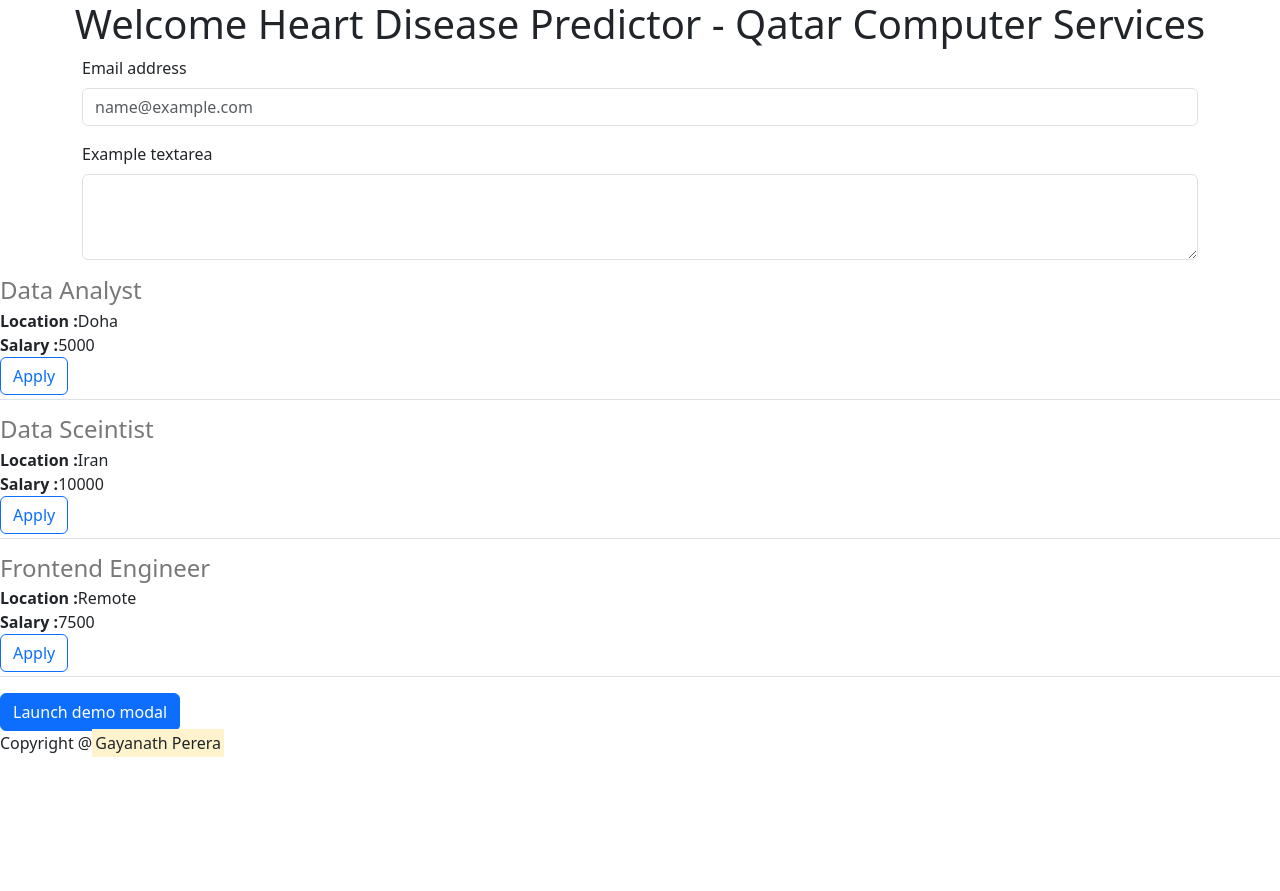
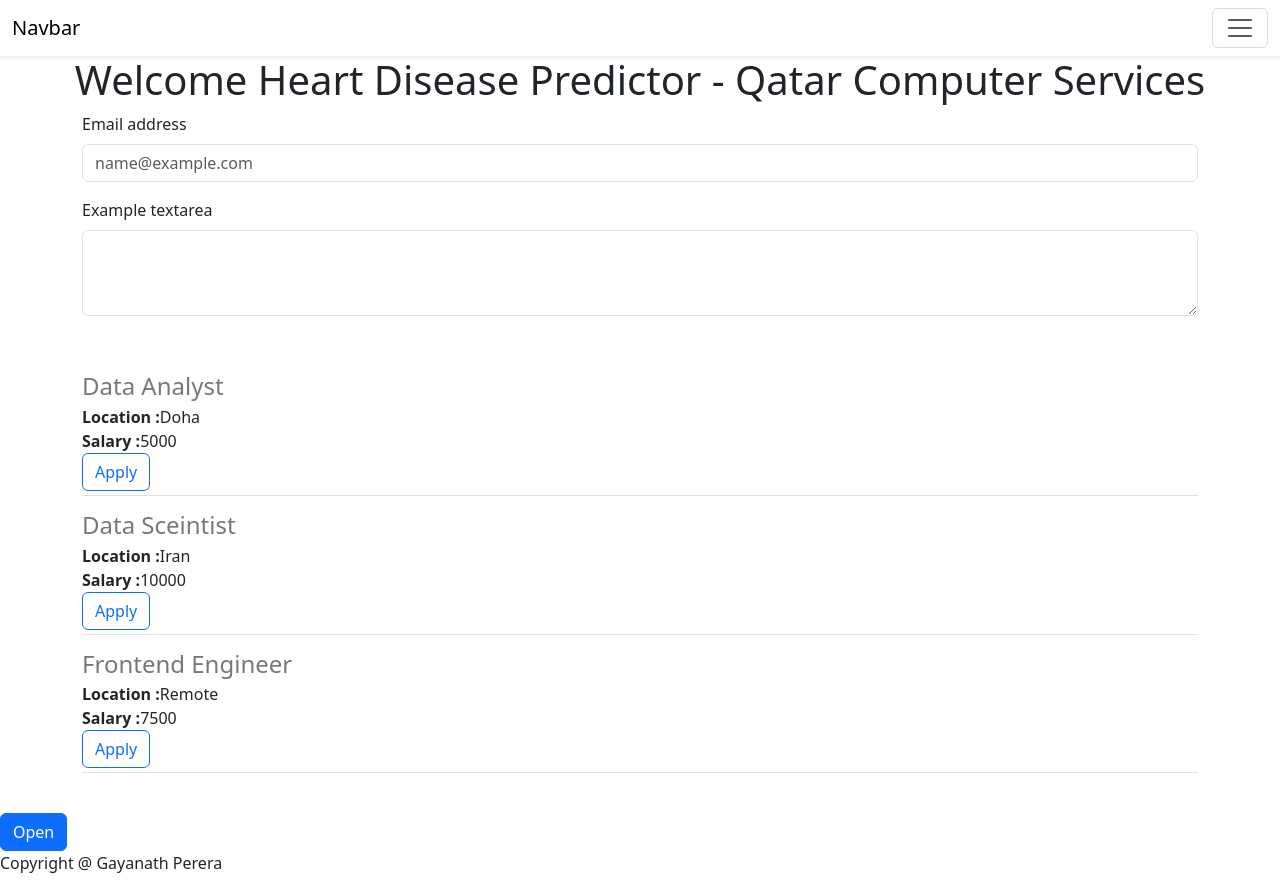
Before and after one commit to gayanath009/python-flask-01, a Flask app: page / in a window 1280 px wide. Before the commit the page ends 757 px from the top, so only its background shows below. Run offline with Flask 3, Linux system fonts and the light colour scheme.

Commit message:
home update

```diff
--- a/templates/home.html
+++ b/templates/home.html
@@ -7,11 +7,10 @@
     <link href="https://cdn.jsdelivr.net/npm/bootstrap@5.3.2/dist/css/bootstrap.min.css" rel="stylesheet" integrity="sha384-T3c6CoIi6uLrA9TneNEoa7RxnatzjcDSCmG1MXxSR1GAsXEV/Dwwykc2MPK8M2HN" crossorigin="anonymous">
   </head>
   <body>
+
+    {% include 'nav.html' %}
     <h1 class="text-center">Welcome Heart Disease Predictor - {{company_name}}</h1>
-
-
      <div class="container">
-
        <div class="mb-3">
          <label for="exampleFormControlInput1" class="form-label">Email address</label>
          <input type="email" class="form-control" id="exampleFormControlInput1" placeholder="name@example.com">
@@ -20,19 +19,25 @@
          <label for="exampleFormControlTextarea1" class="form-label">Example textarea</label>
          <textarea class="form-control" id="exampleFormControlTextarea1" rows="3"></textarea>
        </div>
+
+        <div>
+          &nbsp;
         </div>
+
        <div>
            <p>
-
              {% for job in jobs%}
                  {% include 'jobitem.html'%}
              {% endfor %}
            </p>
 
        </div>
+     </div>
+
+    <br>
     <!-- Button trigger modal -->
     <button type="button" class="btn btn-primary" data-bs-toggle="modal" data-bs-target="#exampleModal">
-      Launch demo modal
+      Open
     </button>
 
 
@@ -57,7 +62,7 @@
     </div>
 
 
-    <p>Copyright @<mark>Gayanath Perera</mark></p>
+    <p>Copyright @ Gayanath Perera </p>
 
 
 
--- /dev/null
+++ b/templates/nav.html
@@ -0,0 +1,37 @@
+<nav class="navbar shadow-sm fixed-top bg-white">
+  <div class="container-fluid">
+    <a class="navbar-brand" href="#">Navbar</a>
+    <button class="navbar-toggler" type="button" data-bs-toggle="collapse" data-bs-target="#navbarSupportedContent" aria-controls="navbarSupportedContent" aria-expanded="false" aria-label="Toggle navigation">
+      <span class="navbar-toggler-icon"></span>
+    </button>
+    <div class="collapse navbar-collapse" id="navbarSupportedContent">
+      <ul class="navbar-nav me-auto mb-2 mb-lg-0">
+        <li class="nav-item">
+          <a class="nav-link active" aria-current="page" href="#">Home</a>
+        </li>
+        <li class="nav-item">
+          <a class="nav-link" href="#">Link</a>
+        </li>
+        <li class="nav-item dropdown">
+          <a class="nav-link dropdown-toggle" href="#" role="button" data-bs-toggle="dropdown" aria-expanded="false">
+            Dropdown
+          </a>
+          <ul class="dropdown-menu">
+            <li><a class="dropdown-item" href="#">Action</a></li>
+            <li><a class="dropdown-item" href="#">Another action</a></li>
+            <li><hr class="dropdown-divider"></li>
+            <li><a class="dropdown-item" href="#">Something else here</a></li>
+          </ul>
+        </li>
+        <li class="nav-item">
+          <a class="nav-link disabled" aria-disabled="true">Disabled</a>
+        </li>
+      </ul>
+      <form class="d-flex" role="search">
+        <input class="form-control me-2" type="search" placeholder="Search" aria-label="Search">
+        <button class="btn btn-outline-success" type="submit">Search</button>
+      </form>
+    </div>
+  </div>
+</nav>
+<div style="height:56px"></div>
```
Lines whose indentation alone changed are shown as unchanged.
